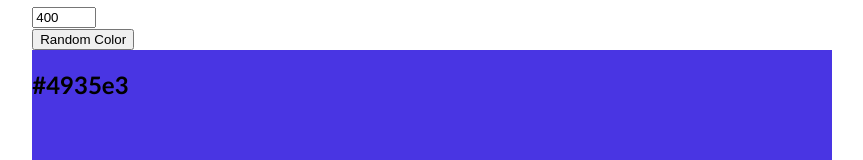
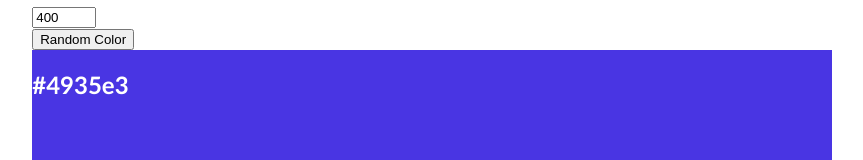
Before and after one commit to Thoud/web-random-color-generator, a React (Create React App) app: page / in a window 1280 px wide. Shown: the part 330-490 px from the top of the page, without its empty margins (110-973 px from the left). Built offline with nearby package versions, Linux system fonts and the light colour scheme.

Commit message:
Change text color in contrast to the background

```diff
--- a/src/js/App.js
+++ b/src/js/App.js
@@ -2,8 +2,8 @@ import { useState } from 'react';
 import RandomColorBox from './RandomColorBox';
 import ParamDisplay from './ParamDisplay';
 
-// Function for converting hsl to hex
-const hslToHex = (h, s, l) => {
+// Function for converting hsl to rgb
+const hslToRgb = (h, s, l) => {
   s /= 100;
   l /= 100;
 
@@ -39,17 +39,37 @@ const hslToHex = (h, s, l) => {
     g = 0;
     b = x;
   }
-  // Having obtained RGB, convert channels to hex
-  r = Math.round((r + m) * 255).toString(16);
-  g = Math.round((g + m) * 255).toString(16);
-  b = Math.round((b + m) * 255).toString(16);
+  r = Math.round((r + m) * 255);
+  g = Math.round((g + m) * 255);
+  b = Math.round((b + m) * 255);
 
-  // Prepend 0s, if necessary
+  return [r, g, b];
+};
+
+// Function for converting rgb to hex
+const rgbToHex = (rgbArray) => {
+  let [r, g, b] = rgbArray;
+
+  r = r.toString(16);
+  g = g.toString(16);
+  b = b.toString(16);
+
   if (r.length === 1) r = '0' + r;
   if (g.length === 1) g = '0' + g;
   if (b.length === 1) b = '0' + b;
 
   return '#' + r + g + b;
+};
+
+// Function to decide between black and white text color according to the background color
+const getContrast = (rgbArray) => {
+  const [r, g, b] = rgbArray;
+
+  // Get YIQ ratio
+  var yiq = (r * 299 + g * 587 + b * 114) / 1000;
+
+  // Check contrast
+  return yiq >= 128 ? 'black' : 'white';
 };
 
 export default function App() {
@@ -60,8 +80,14 @@ export default function App() {
   const [width, setWidth] = useState(800);
   const [height, setHeight] = useState(400);
 
-  // Converting the hsl input from the user to hex
-  const color = hslToHex(hue, saturation, lightness);
+  // Converting the hsl input from the user to rgb
+  const rgbColor = hslToRgb(hue, saturation, lightness);
+
+  // Converting the rgb color to hex
+  const backgroundColor = rgbToHex(rgbColor);
+
+  // Deciding between black and white as text color
+  const textColor = getContrast(rgbColor);
 
   return (
     <>
@@ -77,7 +103,12 @@ export default function App() {
         height={height}
         setHeight={setHeight}
       />
-      <RandomColorBox color={color} width={width} height={height} />
+      <RandomColorBox
+        backgroundColor={backgroundColor}
+        textColor={textColor}
+        width={width}
+        height={height}
+      />
     </>
   );
 }
--- a/src/js/RandomColorBox.js
+++ b/src/js/RandomColorBox.js
@@ -6,7 +6,7 @@ export default function RandomColorBox(props) {
   // CSS-in-JS Styling
   const colorBoxStyle = css`
     grid-area: 3 / 2;
-    background-color: ${props.color};
+    background-color: ${props.backgroundColor};
     width: ${props.width}px;
     max-width: 1000px;
     height: ${props.height}px;
@@ -14,10 +14,15 @@ export default function RandomColorBox(props) {
     transition: all 1s ease-in-out;
   `;
 
+  const contrastingTextColor = css`
+    color: ${props.textColor};
+    transition: color 1s ease-in-out;
+  `;
+
   return (
     <div css={colorBoxStyle}>
       {/* Displaying the hex value of the background color */}
-      <h2>{props.color}</h2>
+      <h2 css={contrastingTextColor}>{props.backgroundColor}</h2>
     </div>
   );
 }
```
Also changed, not shown: 2 other files (tests, documents, lock files or other folders).
